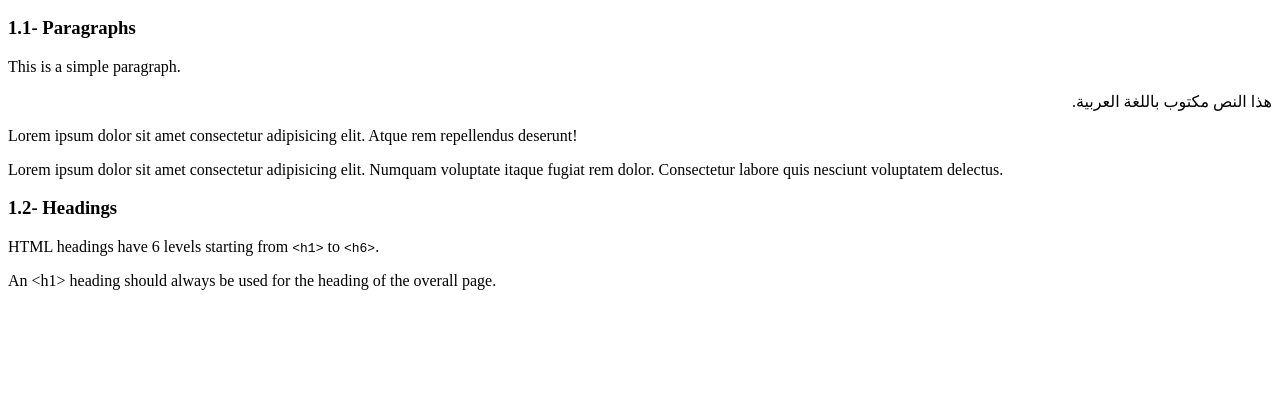
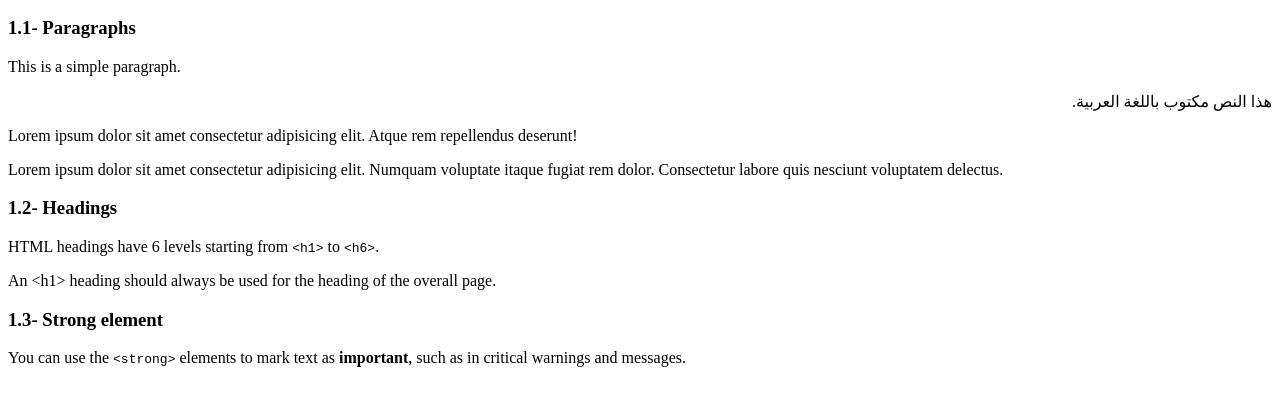
Before and after one commit to oussamatarhi/html-foundations-v2, a plain HTML site: page index.html in a window 1280 px wide. Shown: the part 110-516 px from the top of the page. Drawn offline with Linux system fonts and the light colour scheme.

Commit message:
Add Strong element section

```diff
--- a/index.html
+++ b/index.html
@@ -29,6 +29,12 @@
     </p>
     <p>An &lt;h1&gt; heading should always be used for the heading of the
         overall page.</p>
+    <!-- Strong element -->
+    <h3>1.3- Strong element</h3>
+    <p>You can use the <code>&lt;strong&gt;</code> elements to mark text as
+        <strong>important</strong>, such as in critical warnings and messages.
+    </p>
+    <!-- Em element -->
 </body>
 
 </html>
```
